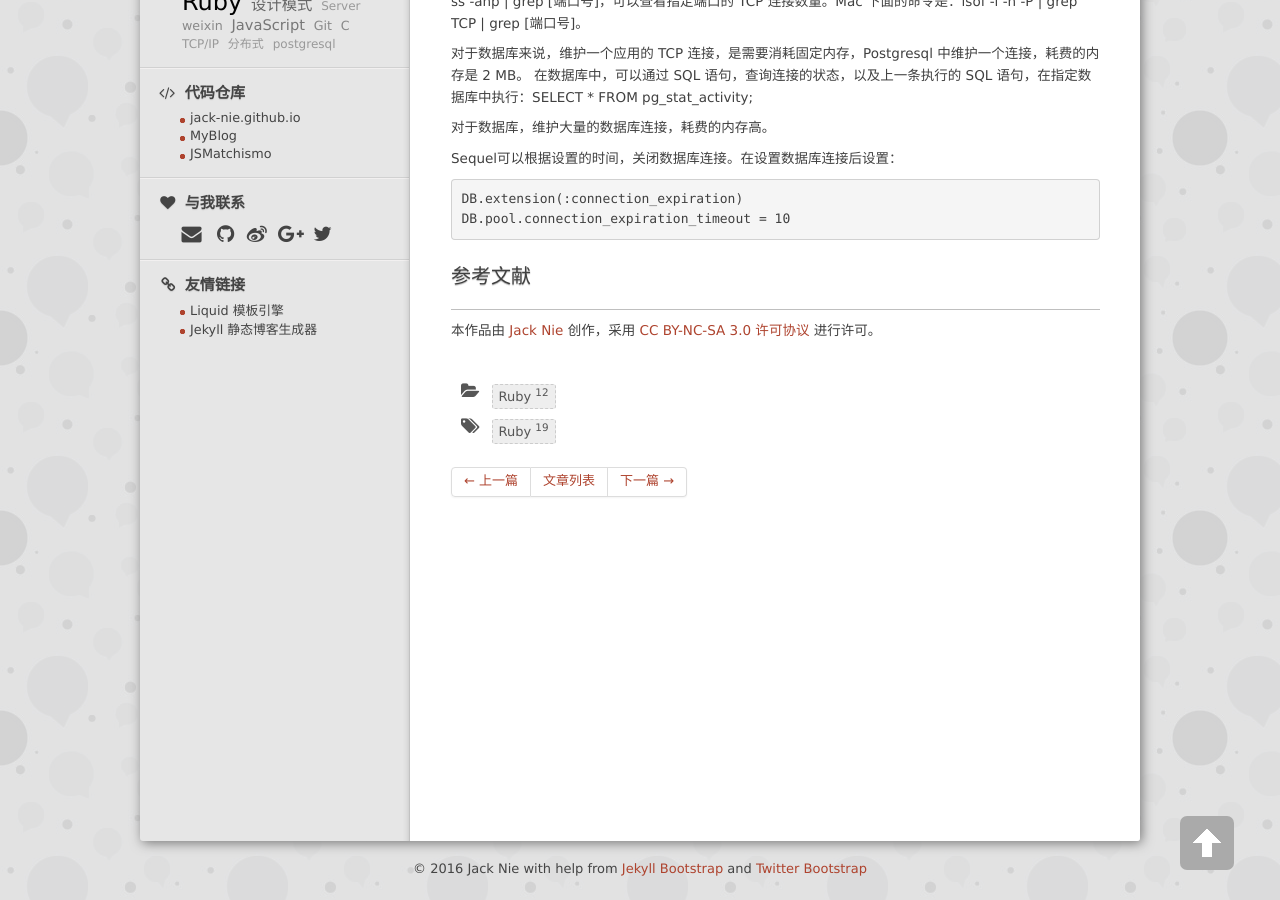
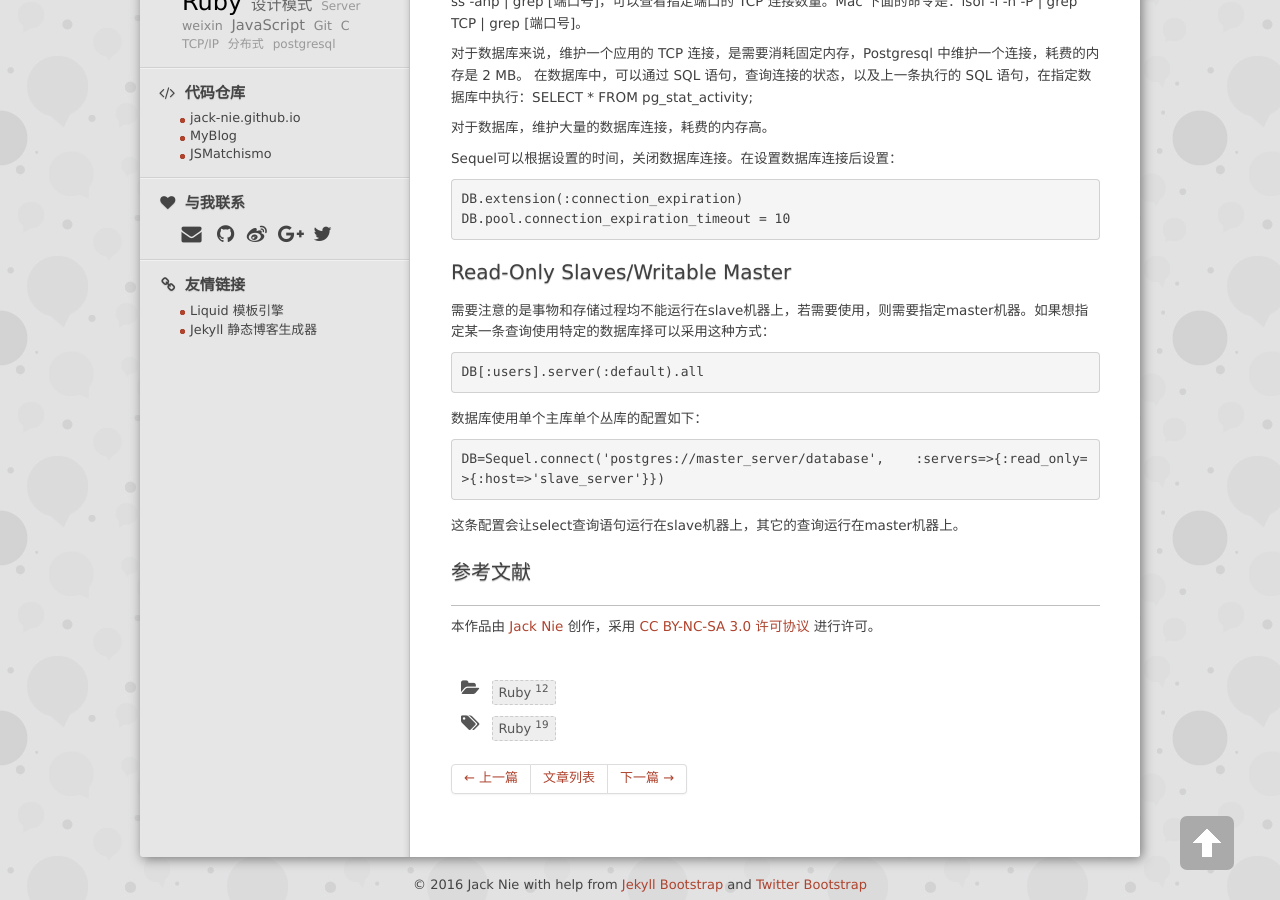
Before and after one commit to jack-nie/jack-nie.github.io, a Jekyll site: the page built from _posts/2016-09-16-be-careful-with-sequel-when-transfer-from-activerecord.markdown, in a window 1280 px wide and 900 px high, scrolled down 862 px. Built offline with Jekyll 4.4.1, drawn with Linux system fonts in a browser that asks for light colours; nearby versions of some CDN libraries; library files that are not in the unit come from our copies; comment, search, counter and statistics services are not loaded.

Commit message:
add more item

````diff
--- a/_posts/2016-09-16-be-careful-with-sequel-when-transfer-from-activerecord.markdown
+++ b/_posts/2016-09-16-be-careful-with-sequel-when-transfer-from-activerecord.markdown
@@ -54,4 +54,19 @@ DB.extension(:connection_expiration)
 DB.pool.connection_expiration_timeout = 10
 ```
 
+### Read-Only Slaves/Writable Master
+
+需要注意的是事物和存储过程均不能运行在slave机器上，若需要使用，则需要指定master机器。如果想指定某一条查询使用特定的数据库择可以采用这种方式：
+
+```
+DB[:users].server(:default).all
+```
+
+数据库使用单个主库单个丛库的配置如下：
+
+```
+DB=Sequel.connect('postgres://master_server/database',    :servers=>{:read_only=>{:host=>'slave_server'}})
+```
+这条配置会让select查询语句运行在slave机器上，其它的查询运行在master机器上。
+
 ###  参考文献
````
